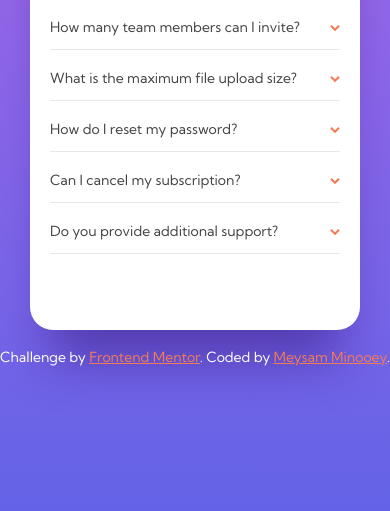
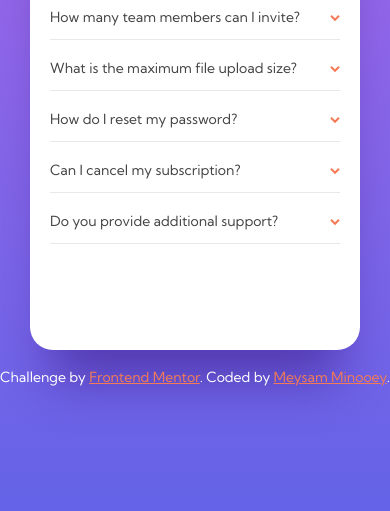
Before and after one commit to meysamminoo/faq-accordion-card, a plain HTML site: page index.html in a window 390 px wide. Shown: the part 333-844 px from the top of the page. Drawn offline with Linux system fonts and the light colour scheme.

Commit message:
improve style

```diff
--- a/style.css
+++ b/style.css
@@ -160,7 +160,7 @@ h1 {
 @media only screen and (max-width: 1040px) {
   .container {
     width: 330px;
-    height: 535px;
+    height: 575px;
     flex-direction: column;
   }
   .box-left {
```
